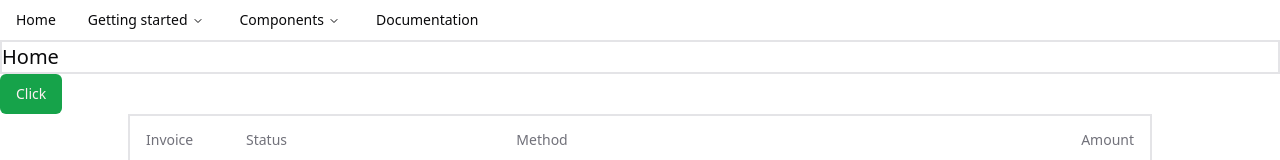
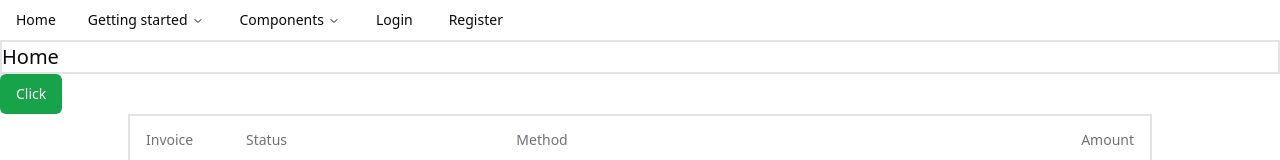
Before and after one commit to karitthorn/Grader-Frontend, a React (Vite) app: page / in a window 1280 px wide. Shown: the top 160 px of the page. Built offline with nearby package versions, Linux system fonts and the light colour scheme.

Commit message:
Login button

```diff
--- a/src/components/NavigationBar.tsx
+++ b/src/components/NavigationBar.tsx
@@ -11,6 +11,7 @@ import {
 import { cn } from "../lib/utils";
 import { ListItem } from "./shadcn/ListItem";
 import { components } from "../constants/NavigationBarData";
+import Register from './../views/Register';
 
 const NavigationBar = () => {
 	return (
@@ -87,11 +88,20 @@ const NavigationBar = () => {
 						</ul>
 					</NavigationMenuContent>
 				</NavigationMenuItem>
-				<NavigationMenuItem>
+				<NavigationMenuItem >
 					<NavigationMenuLink
+						href="/login"
 						className={navigationMenuTriggerStyle()}
 					>
-						Documentation
+						Login
+					</NavigationMenuLink>
+				</NavigationMenuItem>
+				<NavigationMenuItem >
+					<NavigationMenuLink
+						href="/register"
+						className={navigationMenuTriggerStyle()}
+					>
+						Register
 					</NavigationMenuLink>
 				</NavigationMenuItem>
 			</NavigationMenuList>
--- a/src/views/Login.tsx
+++ b/src/views/Login.tsx
@@ -89,7 +89,7 @@ const Login = () => {
 												/>
 
 											</FormControl>
-											<FormLabel>
+											<FormLabel className="cursor-pointer">
 												Remember Me
 											</FormLabel>
 
```
